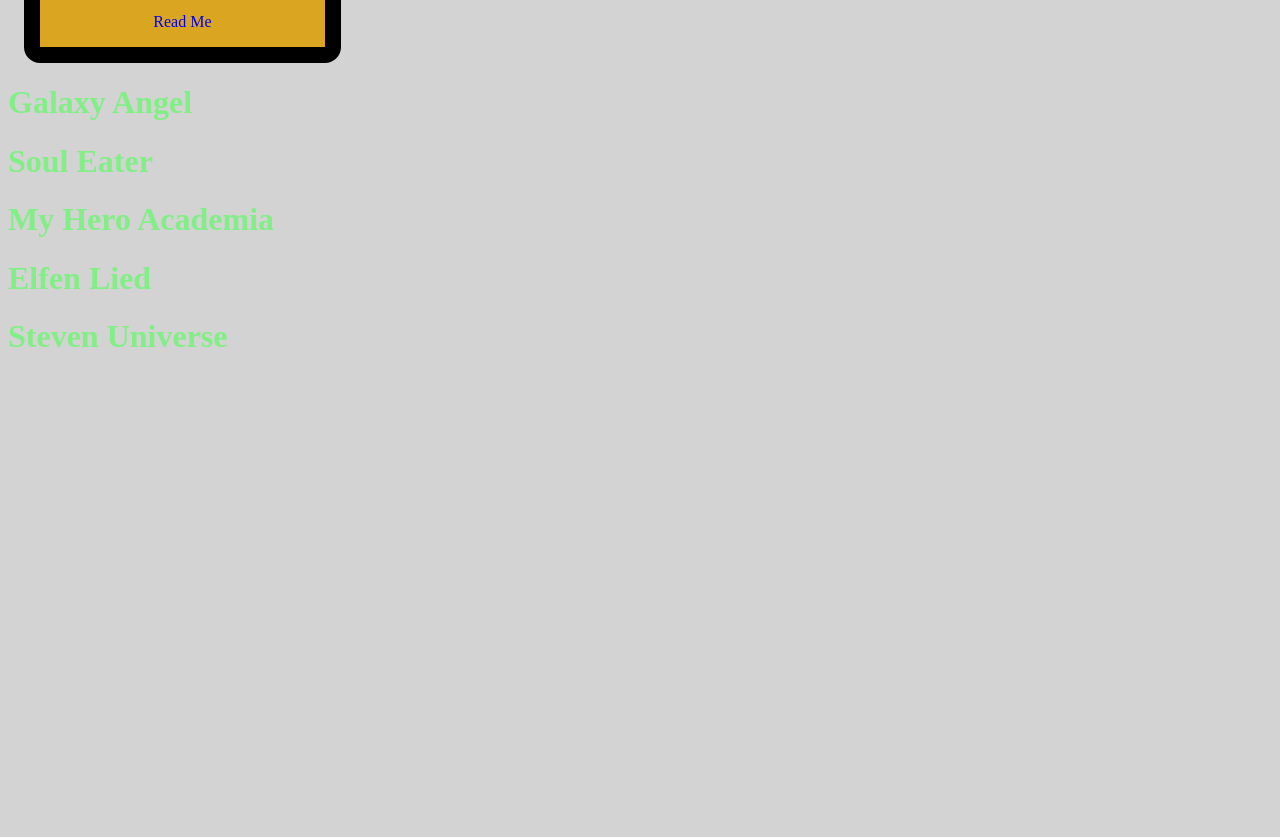
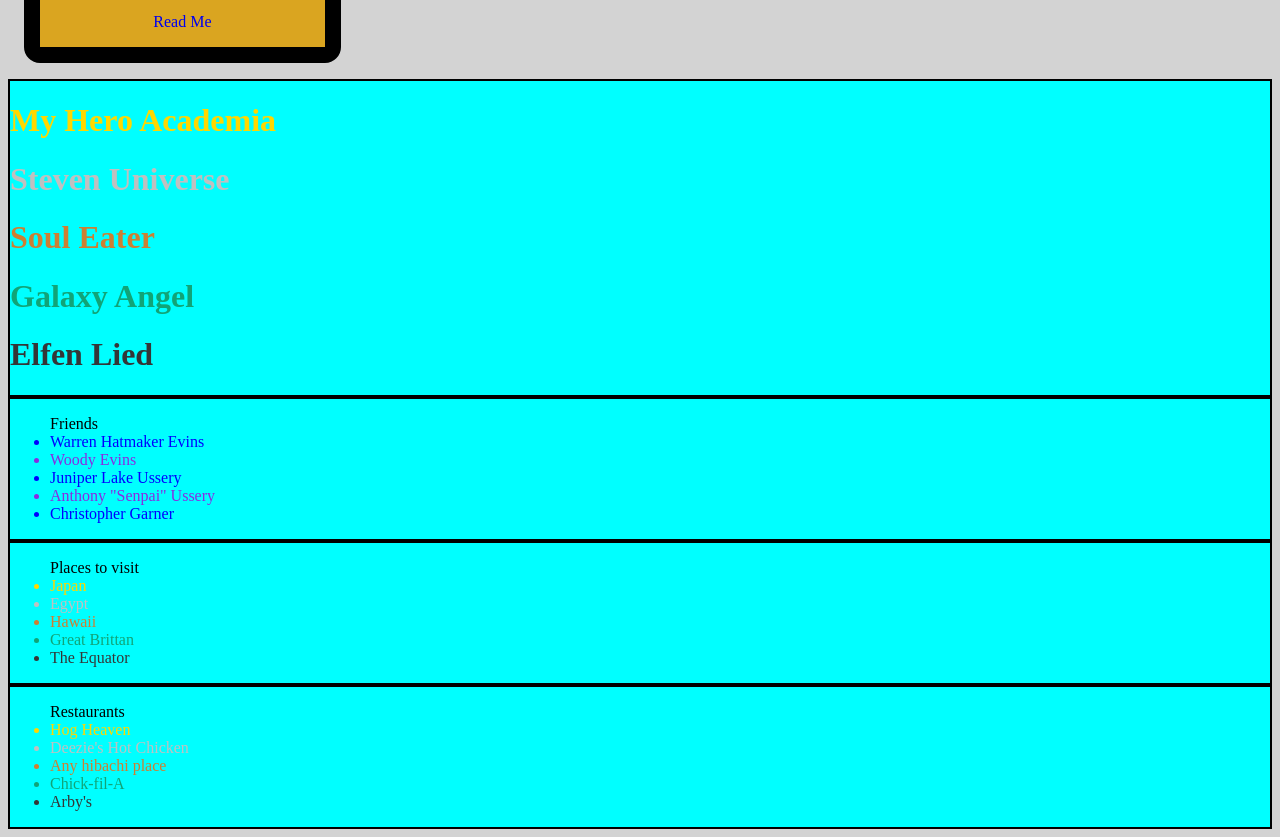
Before and after one commit to ROFLHogIII/CSS-Drills, a plain HTML site: page index.html in a window 1280 px wide. Shown: the part 1771-2608 px from the top of the page. Before the commit the page ends 2148 px from the top, so only its background shows below. Drawn offline with Linux system fonts and the light colour scheme; a web font is replaced by a local one.

Commit message:
2:33 P.M. lab complete

```diff
--- a/index.html
+++ b/index.html
@@ -16,7 +16,7 @@
             <div class="image"></div>
             <h2>The Massive Locomotive that Wouldn't</h2>
             <p>This story is about a <span class="im-different">massive</span> locomotive that wouldn't do the things it
-                was supposed to do, thereby delaying many processes that depend on him doing the things that he was desined
+                was supposed to do, thereby delaying many processes that depend on him doing the things that he was designed
                 to do.</p>
             <div class="readme-wrapper">
                 <a href="#">Read Me</a>
@@ -49,25 +49,55 @@
         </div>
         <div class="boxes" id="box4">
             <div class="image"></div>
-            <h2>Love is an Explosion: A Sentiant Self-Guided Missile's Tale</h2>
+            <h2>Love is an Explosion: A Sentient Self-Guided Missile's Tale</h2>
             <p>I am MA347612890GT4078579132R74 00Z 17924398TZR Two Thousand Modular Guided Type 452963752391MQTO Gold Launch
                 System GLS-equipped Self-Judgment Model Type Double-O Three Seven 293165734285YGNKTIO1200 YMCA4126PPPKG53
                 <span class="im-different">Normad</span>. I was made to destroy a threat to all human life. But I fell in
-                love one day and found myself unable to carry out my mission. Now that the threat to all human life thretens
+                love one day and found myself unable to carry out my mission. Now that the threat to all human life threatens
                 the one I love, I must make the difficult decision to part with my love and die for her sake. Oh, the life
                 of a missile is so cruel. Yet, for the sake of my love, I will gladly give my life to ensure her continued
-                existance.
+                existence.
             </p>
             <div class="readme-wrapper">
                 <a href="#">Read Me</a>
             </div>
         </div>
     </div>
-    <h1>Galaxy Angel</h1>
-    <h1>Soul Eater</h1>
-    <h1>My Hero Academia</h1>
-    <h1>Elfen Lied</h1>
-    <h1>Steven Universe</h1>
+    <div class="list-border">
+        <h1 class="first" id="place1">My Hero Academia</h1>
+        <h1 class="second" id="place2">Steven Universe</h1>
+        <h1 class="first" id="place3">Soul Eater</h1>
+        <h1 class="first" id="place4">Galaxy Angel</h1>
+        <h1 class="second" id="place5">Elfen Lied</h1>
+        <!-- I reordered the list from first place to last place because it bothered me -->
+    </div>
+    <div class="list-border">
+        <ul>Friends
+            <li class="first">Warren Hatmaker Evins</li>
+            <li class="second">Woody Evins</li>
+            <li class="first">Juniper Lake Ussery</li>
+            <li class="second">Anthony "Senpai" Ussery</li>
+            <li class="first">Christopher Garner</li>
+        </ul>
+    </div>
+    <div class="list-border">
+        <ul>Places to visit
+            <li id="place1">Japan</li>
+            <li id="place2">Egypt</li>
+            <li id="place3">Hawaii</li>
+            <li id="place4">Great Brittan</li>
+            <li id="place5">The Equator</li>
+        </ul>
+    </div>
+    <div class="list-border">
+        <ul>Restaurants
+            <li id="place1">Hog Heaven</li>
+            <li id="place2">Deezie's Hot Chicken</li>
+            <li id="place3">Any hibachi place</li>
+            <li id="place4">Chick-fil-A</li>
+            <li id="place5">Arby's</li>
+        </ul>
+    </div>
 </body>
 
 </html>
--- a/styles.css
+++ b/styles.css
@@ -70,5 +70,36 @@ h2 {
 }
 
 h1 {
-    color: #81ef85
+    color: #81ef85;
+    /* the new h1s take the same color as the others as there is nothing distiguishing them from the origional 3 */
 }
+.first {
+    color: blue
+    /* the first 3 h1s take on the new color, overwriting the above style */
+}
+.second {
+    color: blueviolet
+    /* it appears styling applied to a class overrites the styling applied to a general element */
+}
+
+#place1 {
+    color: gold
+}
+#place2 {
+    color: silver
+}
+#place3 {
+    color: #cd7f32
+}
+#place4 {
+    color: #11A477
+}
+#place5 {
+    color: #343637
+}
+/* stylings based on id values superceed those based on class */
+
+.list-border {
+    border: 2px solid black;
+    background-color: aqua
+}
```
